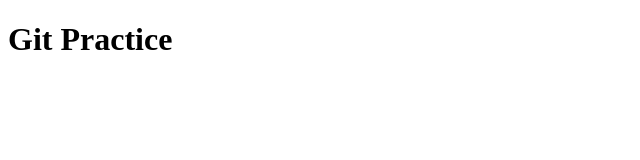
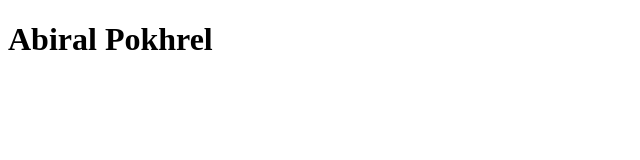
Before and after one commit to Abiral1234/Git-Practice, a plain HTML site: page index.html in a window 1280 px wide. Shown: the whole page, without its empty margins (0-640 px from the left). Drawn offline with Linux system fonts and the light colour scheme.

Commit message:
Abiral Commit

```diff
--- a/index.html
+++ b/index.html
@@ -4,6 +4,6 @@
 <title>Index</title>
 </head>
 <body>
-<h1>Git Practice</h1>
+<h1>Abiral Pokhrel</h1>
 </body>
 </html>
```
